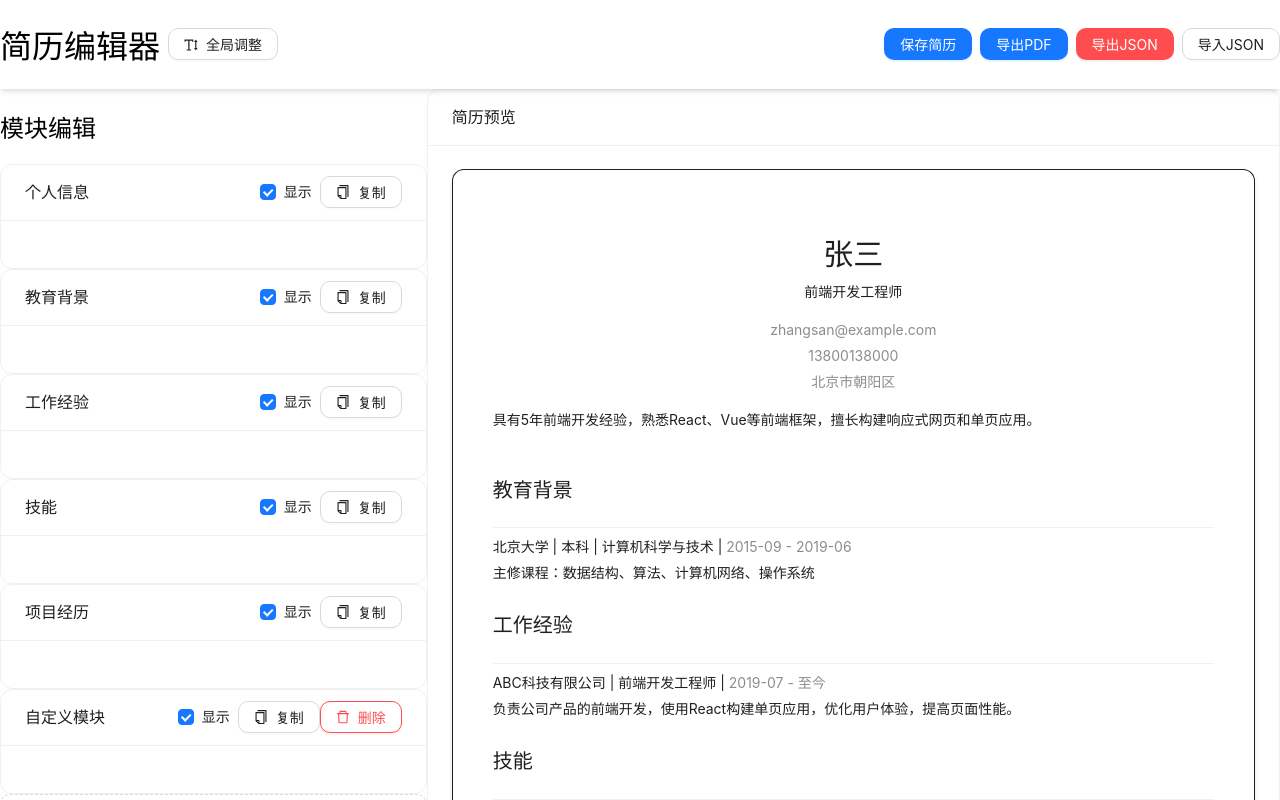
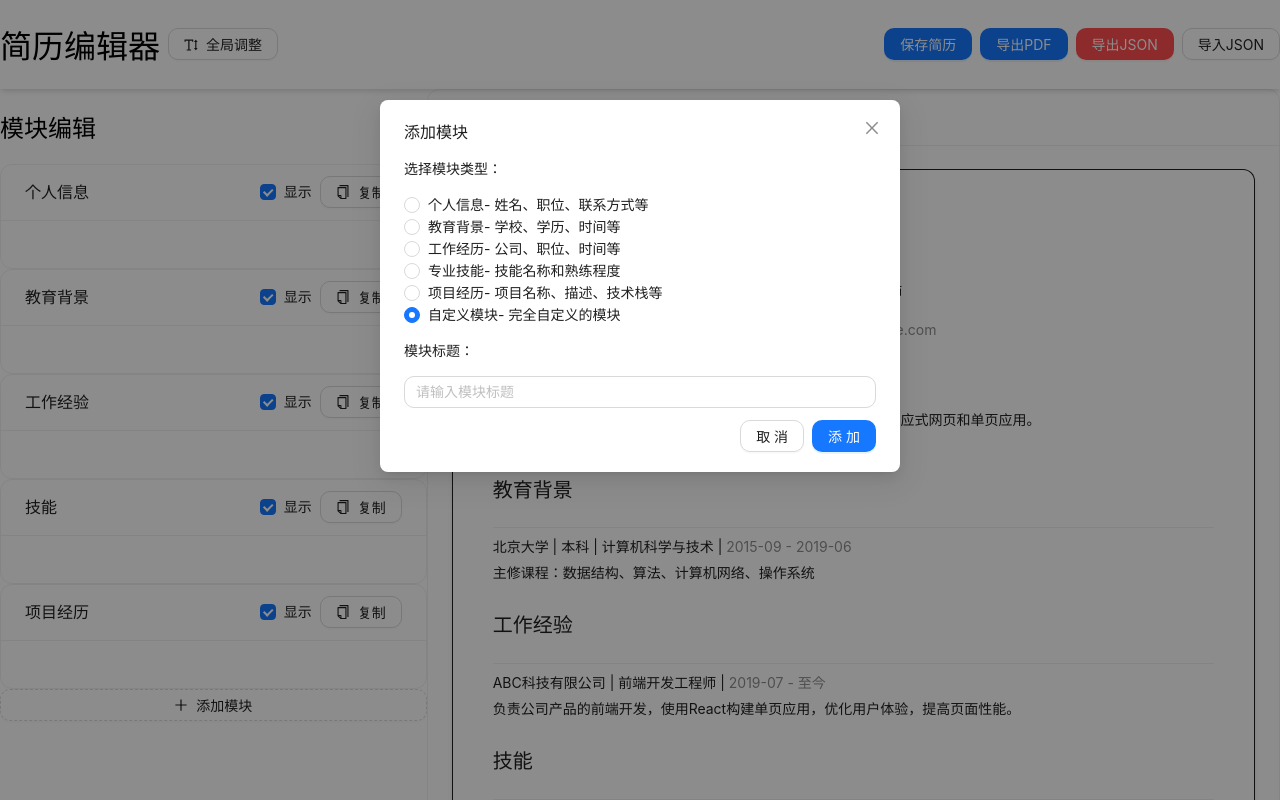
Before and after one commit to bigchill-z/resume_edit, a React (Vite) app: page / in a window 1280 px wide. Both pictures are taken after a click on the button "添加模块". Shown: the top 800 px of the page. Built offline with nearby package versions, Linux system fonts and the light colour scheme.

Commit message:
Add module selection modal

```diff
--- a/src/App.tsx
+++ b/src/App.tsx
@@ -20,7 +20,17 @@ import type {
   ProjectsModule,
   CustomModule,
 } from "./types/index";
-import { Button, Checkbox, Card, Space, message, Slider, Input } from "antd";
+import {
+  Button,
+  Checkbox,
+  Card,
+  Space,
+  message,
+  Slider,
+  Input,
+  Modal,
+  Radio,
+} from "antd";
 import {
   DeleteOutlined,
   VerticalAlignTopOutlined,
@@ -153,6 +163,12 @@ function App() {
     null,
   );
   const [moduleTitleValue, setModuleTitleValue] = useState<string>("");
+
+  // 添加模块弹窗状态
+  const [showAddModuleModal, setShowAddModuleModal] = useState<boolean>(false);
+  const [selectedModuleType, setSelectedModuleType] =
+    useState<string>("custom");
+  const [newModuleTitle, setNewModuleTitle] = useState<string>("");
 
   // 处理保存简历
   const handleSaveResume = async () => {
@@ -569,26 +585,67 @@ function App() {
   );
 
   // 处理添加模块
+  // 打开添加模块弹窗
   const handleAddModule = useCallback(() => {
-    // 生成新模块ID
+    setSelectedModuleType("custom");
+    setNewModuleTitle("");
+    setShowAddModuleModal(true);
+  }, []);
+
+  // 确认添加模块
+  const handleConfirmAddModule = useCallback(() => {
     const newId = `module-${Date.now()}`;
-    // 获取新模块的顺序
     const newOrder = modules.length + 1;
 
-    // 创建自定义模块
+    const titleMap: Record<string, string> = {
+      personal: "个人信息",
+      education: "教育背景",
+      work: "工作经历",
+      skills: "专业技能",
+      projects: "项目经历",
+      custom: newModuleTitle || "自定义模块",
+    };
+
+    const sourceMap: Record<string, "original" | "custom"> = {
+      personal: "original",
+      education: "original",
+      work: "original",
+      skills: "original",
+      projects: "original",
+      custom: "custom",
+    };
+
+    const defaultDataMap: Record<string, any> = {
+      personal: {
+        name: "",
+        title: "",
+        email: "",
+        phone: "",
+        address: "",
+        summary: "",
+        photo: "",
+      },
+      education: [],
+      work: [],
+      skills: [],
+      projects: [],
+      custom: [],
+    };
+
     const newModule: ResumeModule = {
       id: newId,
-      type: "custom",
-      title: "自定义模块",
+      type: selectedModuleType as any,
+      title: titleMap[selectedModuleType] || "自定义模块",
       visible: true,
       order: newOrder,
-      source: "custom",
-      data: [],
+      source: sourceMap[selectedModuleType],
+      data: defaultDataMap[selectedModuleType],
     };
 
-    // 添加新模块到列表
     setModules([...modules, newModule]);
-  }, [modules]);
+    setShowAddModuleModal(false);
+    message.success("模块添加成功！");
+  }, [modules, selectedModuleType, newModuleTitle]);
 
   // 处理开始编辑模块标题
   const handleStartEditModuleTitle = useCallback(
@@ -995,6 +1052,73 @@ function App() {
             </div>
           </div>
 
+          {/* 添加模块弹窗 */}
+          <Modal
+            title="添加模块"
+            open={showAddModuleModal}
+            onOk={handleConfirmAddModule}
+            onCancel={() => setShowAddModuleModal(false)}
+            okText="添加"
+            cancelText="取消"
+          >
+            <div className="py-4">
+              <p className="mb-3 font-medium">选择模块类型：</p>
+              <Radio.Group
+                value={selectedModuleType}
+                onChange={(e) => setSelectedModuleType(e.target.value)}
+                className="flex flex-col gap-3"
+              >
+                <Radio value="personal">
+                  <span className="font-medium">个人信息</span>
+                  <span className="text-gray-500 text-sm ml-2">
+                    - 姓名、职位、联系方式等
+                  </span>
+                </Radio>
+                <Radio value="education">
+                  <span className="font-medium">教育背景</span>
+                  <span className="text-gray-500 text-sm ml-2">
+                    - 学校、学历、时间等
+                  </span>
+                </Radio>
+                <Radio value="work">
+                  <span className="font-medium">工作经历</span>
+                  <span className="text-gray-500 text-sm ml-2">
+                    - 公司、职位、时间等
+                  </span>
+                </Radio>
+                <Radio value="skills">
+                  <span className="font-medium">专业技能</span>
+                  <span className="text-gray-500 text-sm ml-2">
+                    - 技能名称和熟练程度
+                  </span>
+                </Radio>
+                <Radio value="projects">
+                  <span className="font-medium">项目经历</span>
+                  <span className="text-gray-500 text-sm ml-2">
+                    - 项目名称、描述、技术栈等
+                  </span>
+                </Radio>
+                <Radio value="custom">
+                  <span className="font-medium">自定义模块</span>
+                  <span className="text-gray-500 text-sm ml-2">
+                    - 完全自定义的模块
+                  </span>
+                </Radio>
+              </Radio.Group>
+
+              {selectedModuleType === "custom" && (
+                <div className="mt-4">
+                  <p className="mb-2 font-medium">模块标题：</p>
+                  <Input
+                    value={newModuleTitle}
+                    onChange={(e) => setNewModuleTitle(e.target.value)}
+                    placeholder="请输入模块标题"
+                  />
+                </div>
+              )}
+            </div>
+          </Modal>
+
           {/* 右侧预览区域 */}
           <div className="w-2/3 flex-shrink-0">
             <Card title="简历预览">
```
